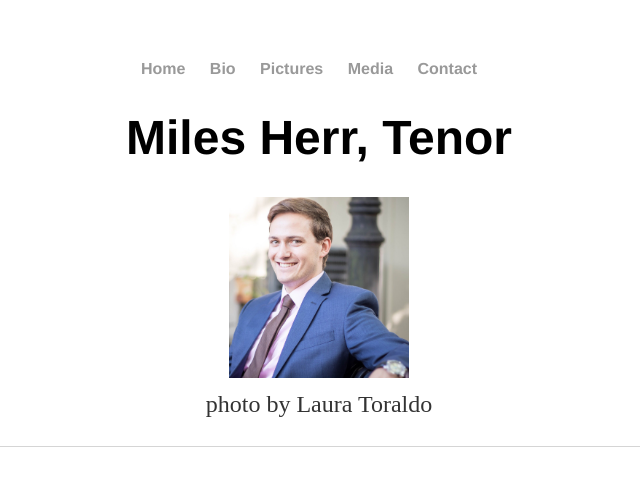
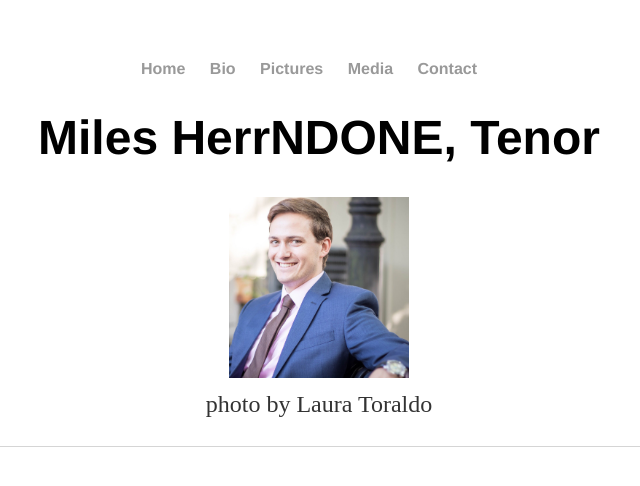
Before and after one commit to leemlb06pmi/leemlb06pmi.github.io, a Jekyll site: the page built from index.html, in a window 1280 px wide. Shown: the top 486 px of the page, without its empty margins (321-961 px from the left). Built offline with Jekyll 4.4.1, drawn with Linux system fonts in a browser that asks for light colours.

Commit message:
Update index.html

```diff
--- a/index.html
+++ b/index.html
@@ -3,7 +3,7 @@ layout: default
 title: Miles Herr, Tenor
 ---
 <div class="blurb">
-	<h1>Miles Herr, Tenor</h1>
+	<h1>Miles HerrNDONE, Tenor</h1>
 	<!--<p><em>Lenox, MA</em></p>-->
 	<p>
 		<img src="https://leemlb06pmi.github.io/photos/Headshot.jpg" alt="Headshot">
```
